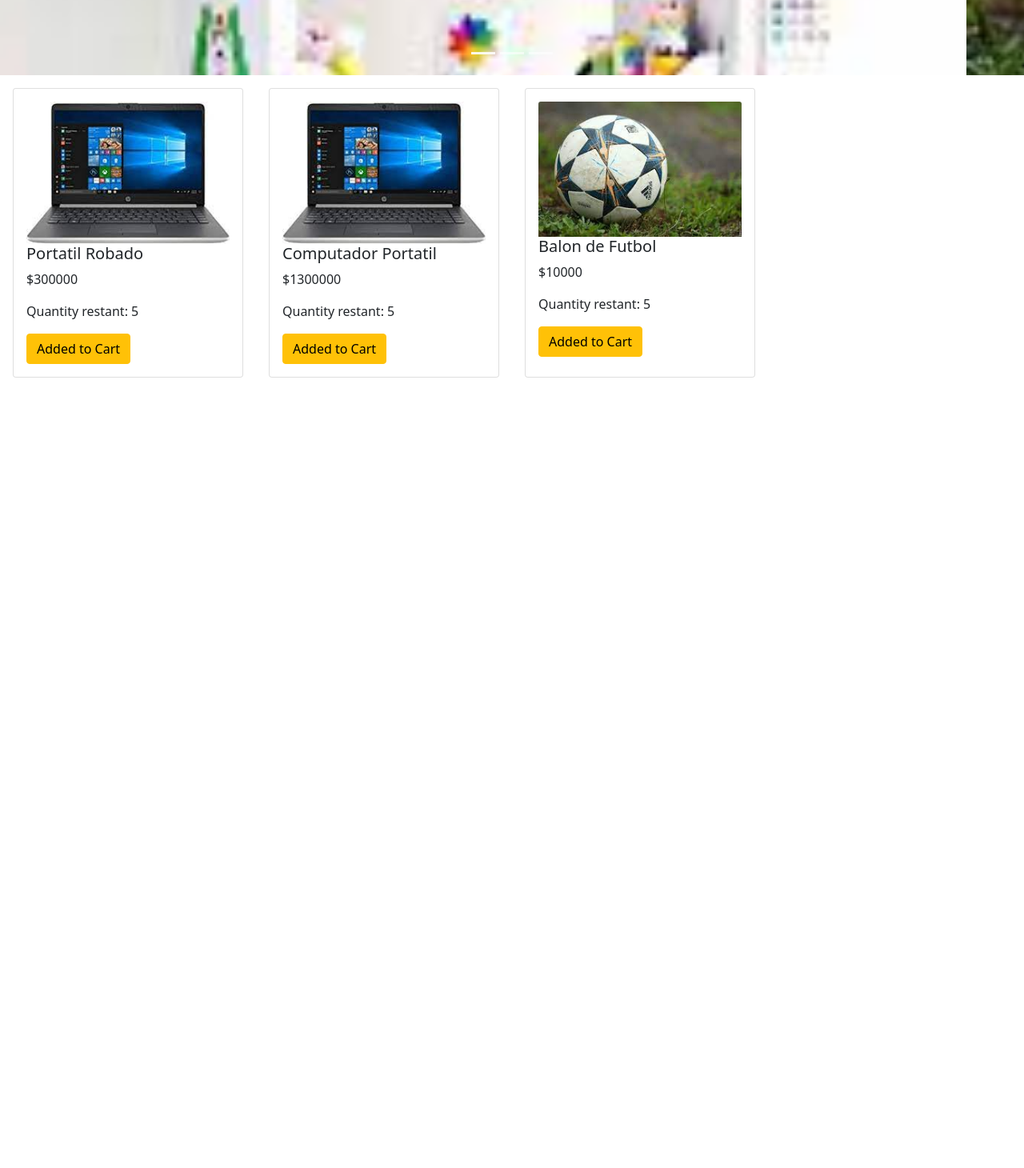
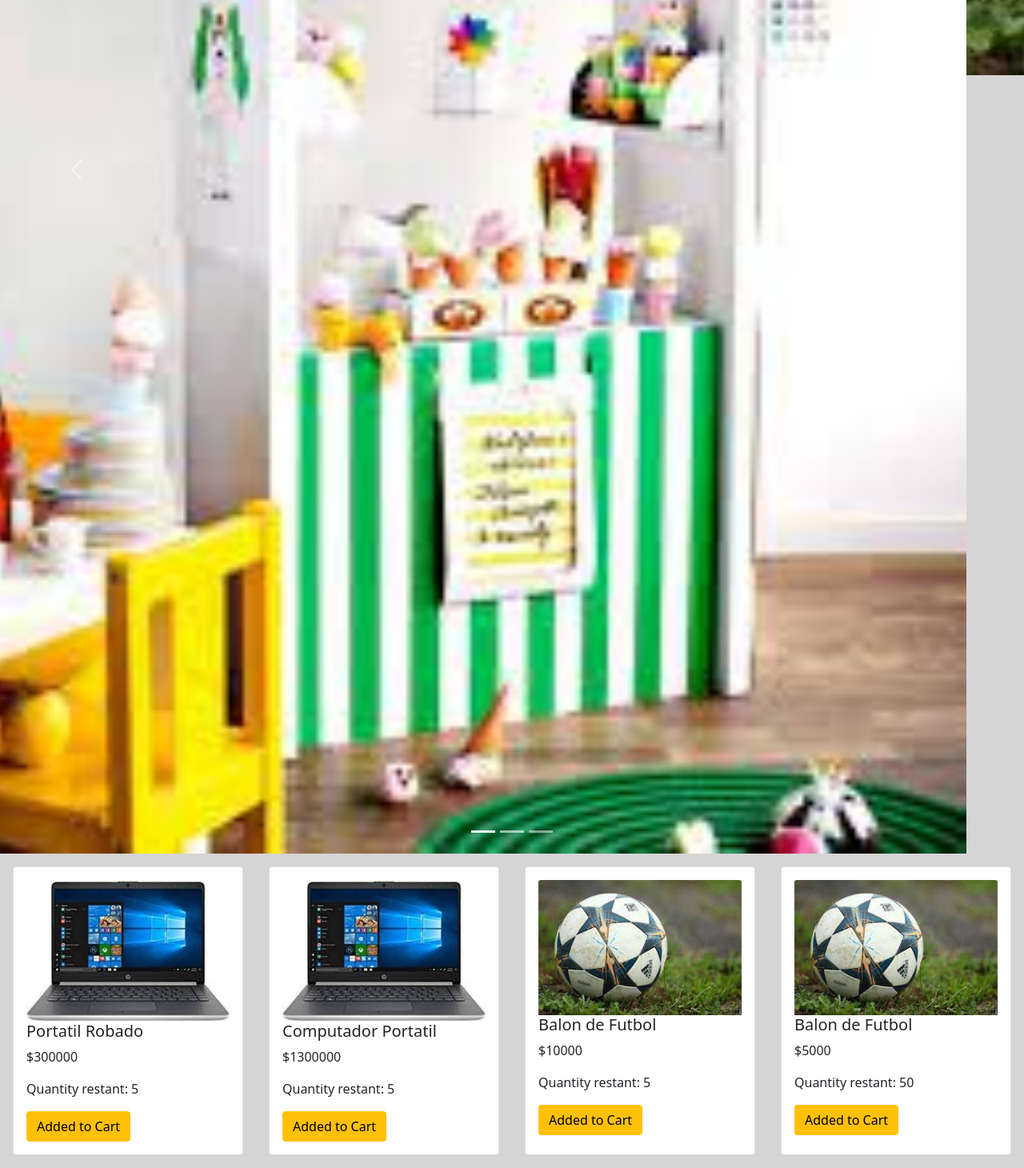
Before and after one commit to KlevermanSalazar/Shopping-Cart, a plain HTML site: page index.html in a window 1280 px wide. Shown: the part 698-2158 px from the top of the page at 80% size. Before the commit the page ends 1186 px from the top, so only its background shows below. Drawn offline with nearby package versions, Linux system fonts and the light colour scheme.

```diff
--- a/app.js
+++ b/app.js
@@ -40,12 +40,6 @@ function createProducts(){
     })
 }
 createProducts();
-function refreshProduct(){
-    listProduct.forEach((productRefresed)=>{
-        listProduct.splice(listProduct[productRefresed]);
-        console.log(listProduct);
-    })
-}
 function addProductCart(event){
     const idProductAdded=event.target.getAttribute("id_product");
     if(listProduct[idProductAdded-1].stateAdded==false){
--- a/index.html
+++ b/index.html
@@ -7,7 +7,7 @@
     <title>Shopping Card</title>
     <link href="https://cdn.jsdelivr.net/npm/bootstrap@5.1.3/dist/css/bootstrap.min.css" rel="stylesheet" integrity="sha384-1BmE4kWBq78iYhFldvKuhfTAU6auU8tT94WrHftjDbrCEXSU1oBoqyl2QvZ6jIW3" crossorigin="anonymous">
 </head>
-<body>
+<body style="background-color: #d6d5d5;">
     <header>
       <nav class="navbar navbar-expand-lg navbar-light bg-dark">
         <div class="container-fluid">
@@ -85,14 +85,14 @@
           <button type="button" data-bs-target="#carouselExampleIndicators" data-bs-slide-to="2" aria-label="Slide 3"></button>
         </div>
         <div class="carousel-inner">
-          <div class="carousel-item active" style="height: 92vh;">
-            <img src="../static/images/Heladeria.jpeg" class="d-block h-10 w-100" alt="Heladeria">
+          <div class="carousel-item active">
+            <img src="../static/images/Heladeria.jpeg" class="d-block h-100 w-100" alt="Heladeria">
           </div>
           <div class="carousel-item" style="height: 92vh;">
-            <img src="../static/images/balonFutbol.jpeg" class="d-block h-40 w-100" alt="Balon de Futbol">
+            <img src="../static/images/balonFutbol.jpeg" class="d-block h-100 w-100" alt="Balon de Futbol">
           </div>
           <div class="carousel-item" style="height: 92vh;">
-            <img src="../static/images/pc.jpeg" class="d-block h-40 w-100" alt="Pc">
+            <img src="../static/images/pc.jpeg" class="d-block h-100 w-100" alt="Pc">
           </div>
         </div>
         <button class="carousel-control-prev" type="button" data-bs-target="#carouselExampleIndicators" data-bs-slide="prev">
@@ -105,7 +105,7 @@
         </button>
       </div>
     </section>
-    <section id="container-products" class="d-flex flex-wrap"></section>
+    <section id="container-products" class="d-flex flex-wrap justify-content-center"></section>
     <script src="informationProduct.js"></script>
     <script src="app.js"></script>
     <script src="createNewProduct.js"></script>
--- a/informationProduct.js
+++ b/informationProduct.js
@@ -23,4 +23,12 @@ const listProduct=[
         quantity:5,
         stateAdded:false
     },
+    {
+        code:04,
+        src:"../static/images/balonFutbol.jpeg",
+        productName:"Balon de Futbol",
+        price:5000,
+        quantity:50,
+        stateAdded:false
+    },
 ]
```
